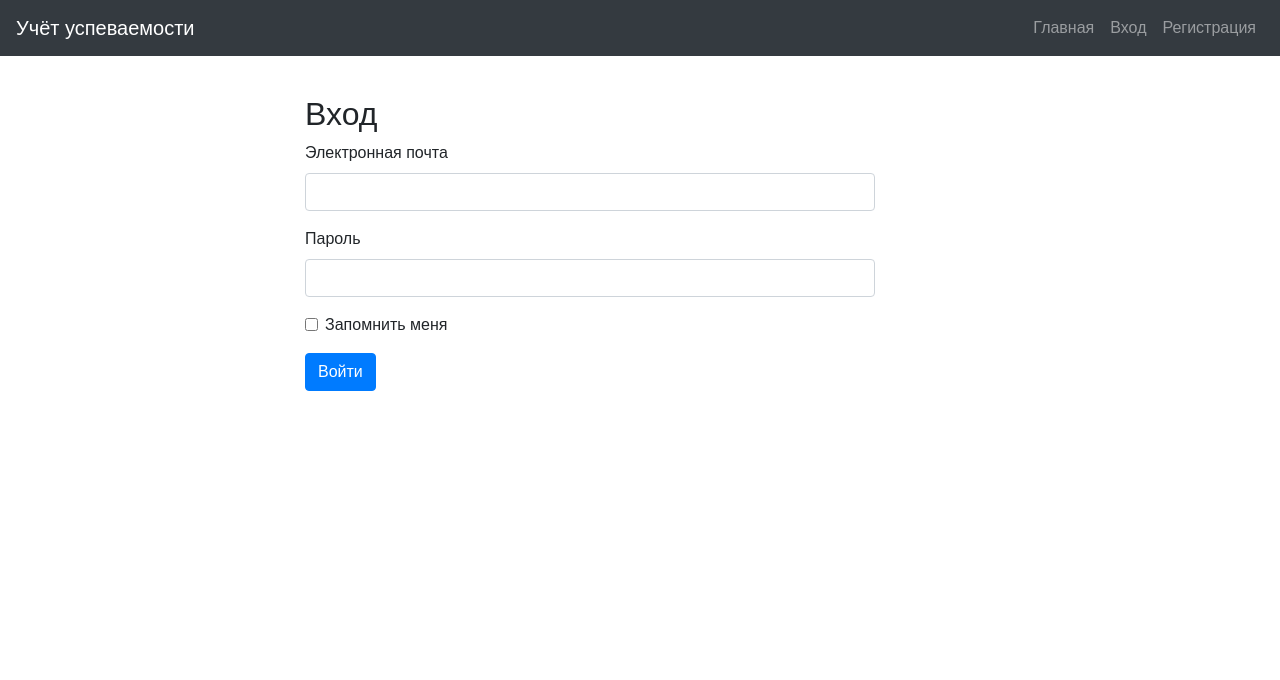
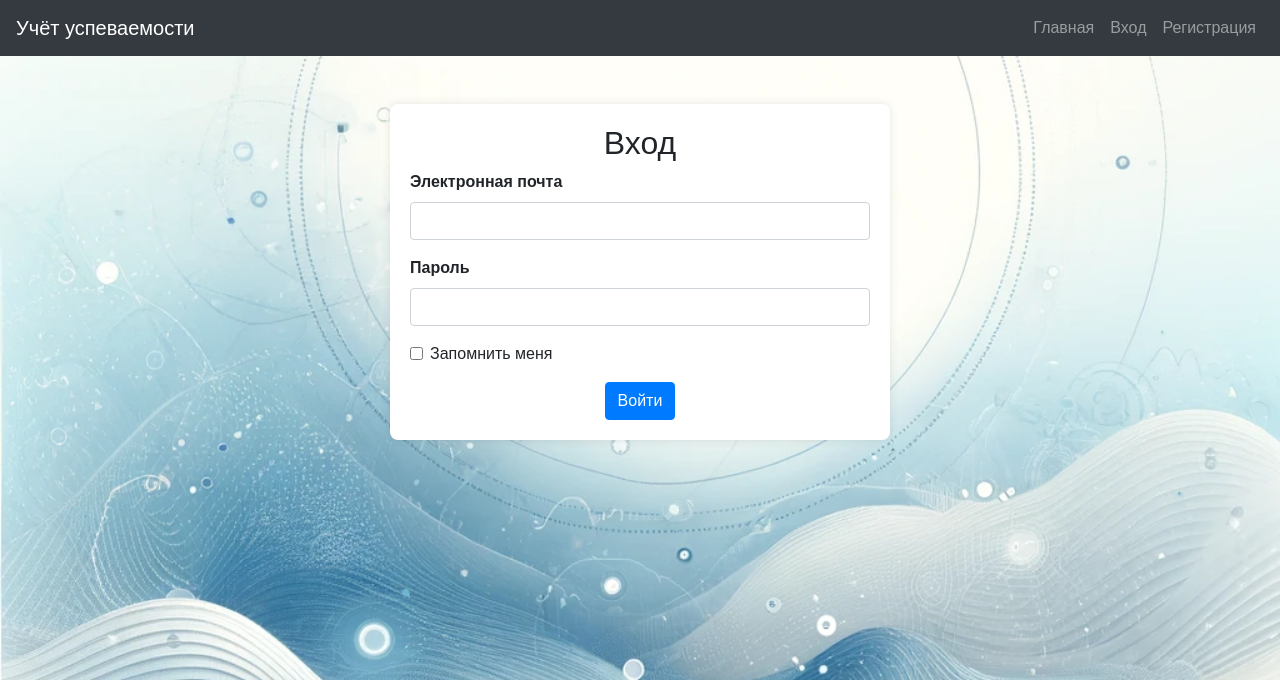
Before and after one commit to 5ilen/Scored, a Flask app: page /login in a window 1280 px wide. Shown: the top 680 px of the page. Run offline with Flask 3, Linux system fonts and the light colour scheme; some libraries are stand-ins or nearby versions.

Commit message:
Изменение стиля сайта

```diff
--- a/app/static/css/styles.css
+++ b/app/static/css/styles.css
@@ -1,29 +1,35 @@
 body {
-    font-family: Arial, sans-serif;
+    font-family: 'Arial', sans-serif;
+    background-color: #f8f9fa;
+    background-image: url('/static/images/background.jpg');
+    background-size: cover;
+    background-position: center;
+    background-repeat: no-repeat;
+    background-attachment: fixed;
 }
 
-.container {
-    margin: 20px;
+.navbar {
+    margin-bottom: 20px;
 }
 
 .form-container {
-    max-width: 600px;
+    max-width: 500px;
     margin: 0 auto;
-    padding: 15px;
+    padding: 20px;
+    background: #fff;
+    border-radius: 8px;
+    box-shadow: 0 0 10px rgba(0, 0, 0, 0.1);
 }
 
-.invalid-feedback {
-    color: red;
+.form-container .form-label {
+    font-weight: bold;
 }
 
-.table {
-    margin-top: 20px;
+.jumbotron {
+    background: rgba(0, 123, 255, 0.9);
+    color: #fff;
 }
 
-.table thead th {
-    background-color: #f8f9fa;
+.jumbotron .btn-primary, .jumbotron .btn-secondary {
+    margin-top: 10px;
 }
-
-.table tbody tr:nth-child(odd) {
-    background-color: #f2f2f2;
-}
--- a/app/templates/base.html
+++ b/app/templates/base.html
@@ -18,9 +18,11 @@
         </button>
         <div class="collapse navbar-collapse" id="navbarNav">
             <ul class="navbar-nav ml-auto">
-                <li class="nav-item">
-                    <a class="nav-link" href="{{ url_for('main.home') }}">Главная</a>
-                </li>
+                {% if not current_user.is_authenticated %}
+                    <li class="nav-item">
+                        <a class="nav-link" href="{{ url_for('main.home') }}">Главная</a>
+                    </li>
+                {% endif %}
                 {% if current_user.is_authenticated %}
                     {% if current_user.role == 'teacher' %}
                         <li class="nav-item">
--- a/app/templates/login.html
+++ b/app/templates/login.html
@@ -1,15 +1,17 @@
 {% extends "base.html" %}
+
 {% block title %}Вход{% endblock %}
+
 {% block content %}
-<div class="form-container">
-    <h2>Вход</h2>
+<div class="form-container mt-5">
+    <h2 class="text-center">Вход</h2>
     <form method="POST" action="{{ url_for('main.login') }}">
         {{ form.hidden_tag() }}
         <div class="form-group">
             {{ form.email.label(class="form-label") }}
             {{ form.email(class="form-control") }}
             {% if form.email.errors %}
-                <div class="invalid-feedback">
+                <div class="invalid-feedback d-block">
                 {% for error in form.email.errors %}
                     <div>{{ error }}</div>
                 {% endfor %}
@@ -20,7 +22,7 @@
             {{ form.password.label(class="form-label") }}
             {{ form.password(class="form-control") }}
             {% if form.password.errors %}
-                <div class="invalid-feedback">
+                <div class="invalid-feedback d-block">
                 {% for error in form.password.errors %}
                     <div>{{ error }}</div>
                 {% endfor %}
@@ -31,7 +33,7 @@
             {{ form.remember(class="form-check-input") }}
             {{ form.remember.label(class="form-check-label") }}
         </div>
-        <div>
+        <div class="text-center">
             {{ form.submit(class="btn btn-primary") }}
         </div>
     </form>
```
Also changed, not shown: app/templates/home.html (+4 -4 lines), app/templates/register.html (+4 -4 lines), app/static/images/background.jpg (added).
